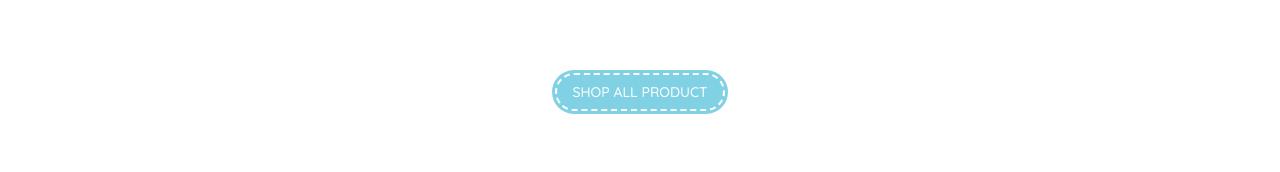
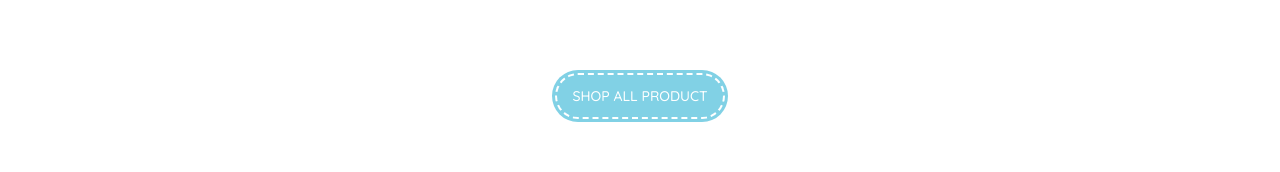
Before and after one commit to longnguyendev/gaubongxuatkhau, a Next.js app: page / in a window 1280 px wide. Shown: the part 2329-2501 px from the top of the page. Built offline with nearby package versions, Linux system fonts and the light colour scheme.

Commit message:
update button

```diff
--- a/components/Cards.tsx
+++ b/components/Cards.tsx
@@ -9,7 +9,7 @@ export interface CardsProps {
 export default function Cards({ products }: CardsProps) {
   return (
     <>
-      <Box marginBottom={"200px"}>
+      <Box marginBottom={"100px"}>
         <Container maxWidth="xl" style={{ textAlign: "center" }}>
           <Box marginTop={"200px"}>
             <Typography
@@ -42,7 +42,7 @@ export default function Cards({ products }: CardsProps) {
           <Button
             variant="dashed"
             color="secondary"
-            sx={{ padding: "10px 20px" }}
+            sx={{ padding: "14px 20px" }}
           >
             Shop all product
           </Button>
```
